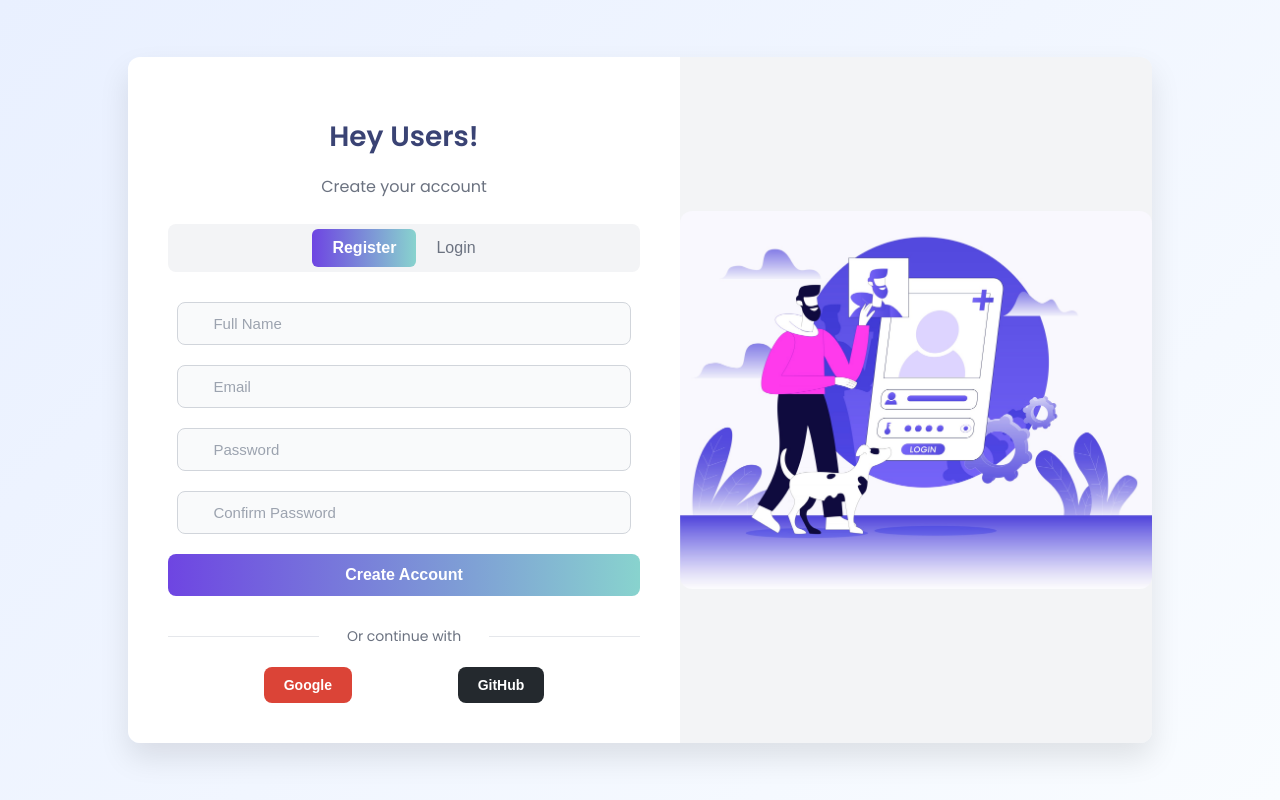
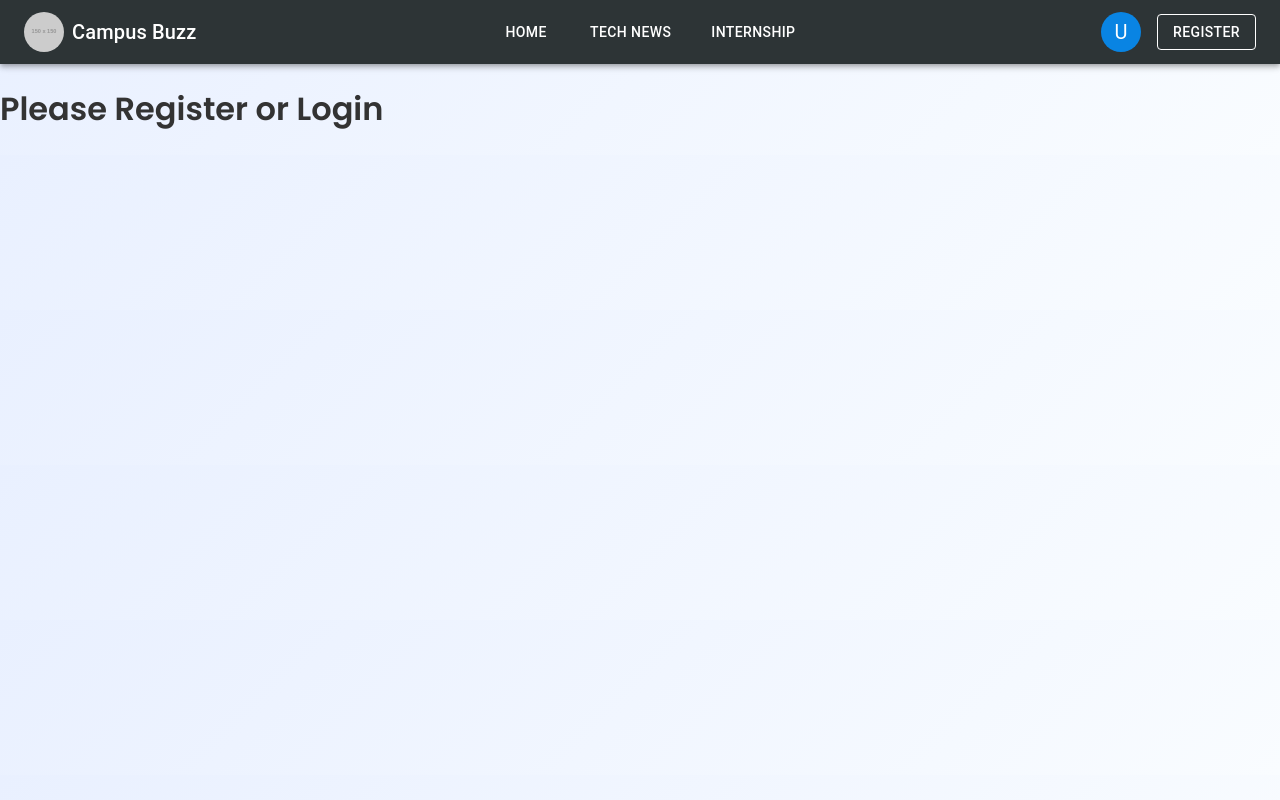
Before and after one commit to t-suraj21/Techtitans, a React (Create React App) app: page / in a window 1280 px wide. Built offline with nearby package versions, Linux system fonts and the light colour scheme.

Commit message:
add navbar

```diff
--- a/package.json
+++ b/package.json
@@ -3,7 +3,10 @@
   "version": "0.1.0",
   "private": true,
   "dependencies": {
+    "@emotion/react": "^11.14.0",
+    "@emotion/styled": "^11.14.0",
     "@fortawesome/fontawesome-free": "^6.7.2",
+    "@mui/material": "^6.4.0",
     "@vitejs/plugin-react": "^4.3.4",
     "axios": "^1.7.9",
     "cra-template": "1.2.0",
--- a/src/App.js
+++ b/src/App.js
@@ -1,11 +1,13 @@
 import React, { useState } from 'react';
 import { createRoot } from 'react-dom/client';
+import NavBar from './components/NavBar';
 import AuthPage from './components/AuthPage';
 import './App.css';
 
 const App = () => {
     const [users, setUsers] = useState([]); // Store registered users
     const [currentUser, setCurrentUser] = useState(null); // Track the logged-in user
+    const [showAuthPage, setShowAuthPage] = useState(false); // Control whether to show AuthPage
 
     const handleRegister = (newUser) => {
         // Check if the email is already registered
@@ -16,11 +18,13 @@ const App = () => {
 
         setUsers([...users, newUser]);
         alert('User registered successfully!');
+        setShowAuthPage(false); // Close AuthPage after successful registration
     };
 
     const handleLogin = (user) => {
         setCurrentUser(user);
         alert(`Welcome, ${user.email}!`);
+        setShowAuthPage(false); // Close AuthPage after successful login
     };
 
     const handleLogout = () => {
@@ -28,15 +32,22 @@ const App = () => {
         alert('You have been logged out.');
     };
 
+    const handleOpenAuthPage = () => {
+        setShowAuthPage(true);
+    };
+
     return (
         <div className="app-container">
-            {currentUser ? (
+            <NavBar onRegisterClick={handleOpenAuthPage} />
+            {showAuthPage ? (
+                <AuthPage onRegister={handleRegister} onLogin={handleLogin} users={users} />
+            ) : currentUser ? (
                 <div className="welcome-container">
                     <h1>Welcome, {currentUser.email}!</h1>
                     <button className="logout-button" onClick={handleLogout}>Logout</button>
                 </div>
             ) : (
-                <AuthPage onRegister={handleRegister} onLogin={handleLogin} users={users} />
+                <h1>Please Register or Login</h1>
             )}
         </div>
     );
--- /dev/null
+++ b/src/components/NavBar.js
@@ -0,0 +1,84 @@
+import React from "react";
+import { AppBar, Toolbar, Typography, Button, Box, Avatar, Menu, MenuItem } from "@mui/material";
+
+const NavBar = ({ onRegisterClick }) => {
+    const [anchorEl, setAnchorEl] = React.useState(null);
+
+    // Handle Profile Menu
+    const handleMenuClick = (event) => {
+        setAnchorEl(event.currentTarget);
+    };
+
+    const handleMenuClose = () => {
+        setAnchorEl(null);
+    };
+
+    return (
+        <AppBar position="static" sx={{ bgcolor: "#2d3436" }}>
+            <Toolbar sx={{ display: "flex", justifyContent: "space-between" }}>
+                {/* Left - Logo */}
+                <Box sx={{ display: "flex", alignItems: "center" }}>
+                    <Avatar
+                        src="https://via.placeholder.com/150" // Replace with your logo URL
+                        alt="Campus Buzz Logo"
+                        sx={{ marginRight: 1 }}
+                    />
+                    <Typography variant="h6" component="div">
+                        Campus Buzz
+                    </Typography>
+                </Box>
+
+                {/* Center - Links */}
+                <Box sx={{ display: "flex", gap: 3 }}>
+                    <Button color="inherit" href="/">
+                        Home
+                    </Button>
+                    <Button color="inherit" href="/technews">
+                        Tech News
+                    </Button>
+                    <Button color="inherit" href="/internship">
+                        Internship
+                    </Button>
+                </Box>
+
+                {/* Right - Profile and Register */}
+                <Box sx={{ display: "flex", alignItems: "center", gap: 2 }}>
+                    {/* Profile */}
+                    <Avatar
+                        onClick={handleMenuClick}
+                        sx={{ cursor: "pointer", bgcolor: "#0984e3" }}
+                        alt="User Profile"
+                    >
+                        U
+                    </Avatar>
+                    <Menu
+                        anchorEl={anchorEl}
+                        open={Boolean(anchorEl)}
+                        onClose={handleMenuClose}
+                    >
+                        <MenuItem onClick={() => alert("Navigate to Profile")}>
+                            View Profile
+                        </MenuItem>
+                        <MenuItem onClick={() => alert("Logout")}>Logout</MenuItem>
+                    </Menu>
+
+                    {/* Register Button */}
+                    <Button
+                        variant="outlined"
+                        color="inherit"
+                        sx={{
+                            color: "white",
+                            borderColor: "white",
+                            "&:hover": { bgcolor: "white", color: "#2d3436" },
+                        }}
+                        onClick={onRegisterClick} // Call the handler
+                    >
+                        Register
+                    </Button>
+                </Box>
+            </Toolbar>
+        </AppBar>
+    );
+};
+
+export default NavBar;
```
Also changed, not shown: 1 other file (tests, documents, lock files or other folders).
